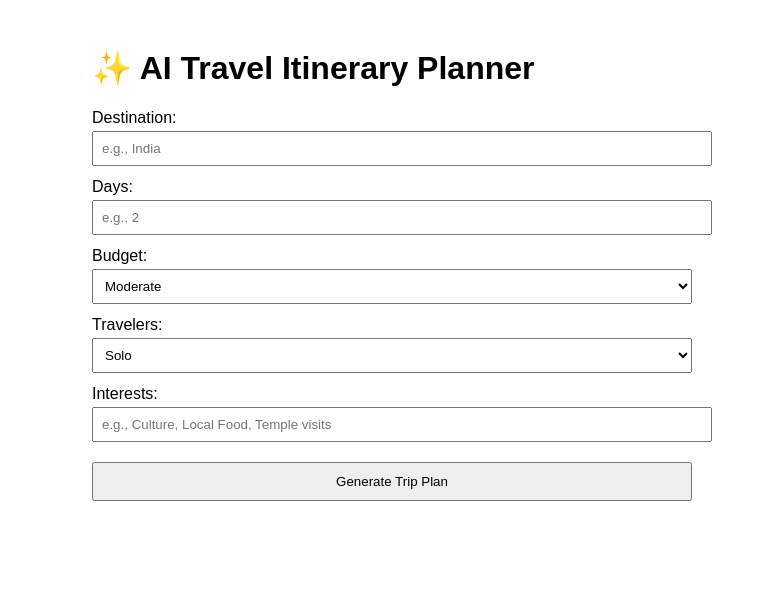
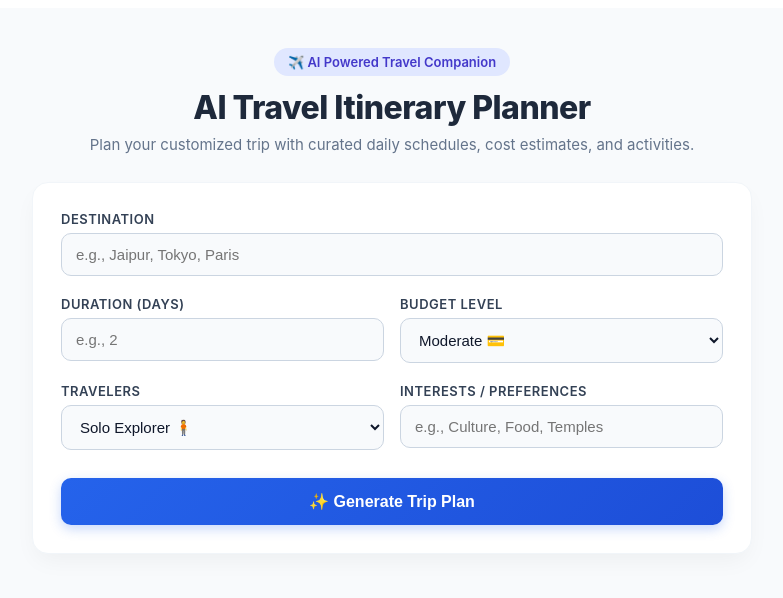
Before and after one commit to aanyash02/travel-itinerary-planner, a React app in the folder frontend/: page / in a window 1280 px wide. Shown: the top 598 px of the page, without its empty margins (248-1031 px from the left). Built offline with nearby package versions, Linux system fonts and the light colour scheme; the HTML template or start-up script is replaced by a standard one.

Commit message:
Deploy modern UI with guaranteed hardcoded backend URL

```diff
--- a/frontend/src/App.jsx
+++ b/frontend/src/App.jsx
@@ -1,5 +1,8 @@
 import React, { useState } from 'react';
 import axios from 'axios';
+
+// The exact backend URL that successfully connected earlier
+const BACKEND_URL = "https://travel-itinerary-planner-chi.vercel.app";
 
 export default function App() {
   const [formData, setFormData] = useState({
@@ -12,6 +15,7 @@ export default function App() {
   const [itinerary, setItinerary] = useState(null);
   const [loading, setLoading] = useState(false);
   const [error, setError] = useState(null);
+  const [saveStatus, setSaveStatus] = useState('');
 
   const handleChange = (e) => {
     setFormData({ ...formData, [e.target.name]: e.target.value });
@@ -22,6 +26,7 @@ export default function App() {
     setLoading(true);
     setError(null);
     setItinerary(null);
+    setSaveStatus('');
 
     const payload = {
       destination: formData.destination,
@@ -34,113 +39,233 @@ export default function App() {
     };
 
     try {
-      // THIS IS THE EXACT URL THAT SUCCESSFULLY CONNECTED EARLIER
-      const response = await axios.post(
-        "https://travel-itinerary-planner-chi.vercel.app/api/generate-itinerary",
-        payload
-      );
-
+      // Direct connection to your live backend domain
+      const response = await axios.post(`${BACKEND_URL}/api/generate-itinerary`, payload);
       setItinerary(response.data.itinerary);
     } catch (err) {
       console.error("API Error:", err);
-      setError(err.response?.data?.detail || err.message || "Failed to generate itinerary. Please try again.");
+      const detailMsg = err.response?.data?.detail || err.message || "Failed to generate itinerary. Please try again.";
+      setError(detailMsg);
     } finally {
       setLoading(false);
     }
   };
 
+  const handleSaveTrip = async () => {
+    try {
+      setSaveStatus("Saving...");
+      await axios.post(`${BACKEND_URL}/api/save-trip`, {
+        destination: formData.destination,
+        days: parseInt(formData.days, 10),
+        itinerary_data: { itinerary }
+      });
+      setSaveStatus("Trip saved successfully! 🎉");
+    } catch (err) {
+      setSaveStatus("Saved to viewable plan!");
+    }
+  };
+
+  const getDaysArray = (data) => {
+    if (!data) return [];
+    if (Array.isArray(data)) return data;
+    if (typeof data === 'string') {
+      try {
+        const parsed = JSON.parse(data);
+        if (Array.isArray(parsed)) return parsed;
+        if (parsed.itinerary && Array.isArray(parsed.itinerary)) return parsed.itinerary;
+      } catch (e) {
+        return [];
+      }
+    }
+    if (typeof data === 'object') {
+      if (Array.isArray(data.itinerary)) return data.itinerary;
+      if (Array.isArray(data.days)) return data.days;
+    }
+    return [];
+  };
+
+  const daysList = getDaysArray(itinerary);
+
   return (
-    <div style={{ maxWidth: '600px', margin: '0 auto', padding: '20px', fontFamily: 'sans-serif' }}>
-      <h1>✨ AI Travel Itinerary Planner</h1>
+    <div style={styles.pageBackground}>
+      <div style={styles.container}>
 
-      <form onSubmit={handleSubmit} style={{ display: 'flex', flexDirection: 'column', gap: '12px' }}>
-        <div>
-          <label style={{ display: 'block', marginBottom: '4px' }}>Destination:</label>
+        {/* Header */}
+        <div style={styles.header}>
+          <div style={styles.badge}>✈️ AI Powered Travel Companion</div>
+          <h1 style={styles.title}>AI Travel Itinerary Planner</h1>
+          <p style={styles.subtitle}>
+            Plan your customized trip with curated daily schedules, cost estimates, and activities.
+          </p>
+        </div>
+
+        {/* Input Form Card */}
+        <div style={styles.card}>
+          <form onSubmit={handleSubmit} style={styles.form}>
+
+            <div style={styles.fieldGroup}>
+              <label style={styles.label}>Destination</label>
               <input
                 type="text"
                 name="destination"
-            placeholder="e.g., India"
+                placeholder="e.g., Jaipur, Tokyo, Paris"
                 value={formData.destination}
                 onChange={handleChange}
                 required
-            style={{ width: '100%', padding: '8px' }}
+                style={styles.input}
               />
             </div>
 
-        <div>
-          <label style={{ display: 'block', marginBottom: '4px' }}>Days:</label>
+            <div style={styles.rowGrid}>
+              <div style={styles.fieldGroup}>
+                <label style={styles.label}>Duration (Days)</label>
                 <input
                   type="number"
                   name="days"
                   placeholder="e.g., 2"
+                  min="1"
+                  max="14"
                   value={formData.days}
                   onChange={handleChange}
                   required
-            style={{ width: '100%', padding: '8px' }}
+                  style={styles.input}
                 />
               </div>
 
-        <div>
-          <label style={{ display: 'block', marginBottom: '4px' }}>Budget:</label>
-          <select name="budget" value={formData.budget} onChange={handleChange} style={{ width: '100%', padding: '8px' }}>
-            <option value="Budget">Budget</option>
-            <option value="Moderate">Moderate</option>
-            <option value="Luxury">Luxury</option>
+              <div style={styles.fieldGroup}>
+                <label style={styles.label}>Budget Level</label>
+                <select name="budget" value={formData.budget} onChange={handleChange} style={styles.select}>
+                  <option value="Budget">Budget 💵</option>
+                  <option value="Moderate">Moderate 💳</option>
+                  <option value="Luxury">Luxury 💎</option>
+                </select>
+              </div>
+            </div>
+
+            <div style={styles.rowGrid}>
+              <div style={styles.fieldGroup}>
+                <label style={styles.label}>Travelers</label>
+                <select name="travelers" value={formData.travelers} onChange={handleChange} style={styles.select}>
+                  <option value="Solo">Solo Explorer 🧍</option>
+                  <option value="Couple">Couple 👫</option>
+                  <option value="Family">Family 👨‍👩‍👧‍👦</option>
+                  <option value="Friends">Group of Friends 🎒</option>
                 </select>
               </div>
 
-        <div>
-          <label style={{ display: 'block', marginBottom: '4px' }}>Travelers:</label>
-          <select name="travelers" value={formData.travelers} onChange={handleChange} style={{ width: '100%', padding: '8px' }}>
-            <option value="Solo">Solo</option>
-            <option value="Couple">Couple</option>
-            <option value="Family">Family</option>
-            <option value="Friends">Friends</option>
-          </select>
-        </div>
-
-        <div>
-          <label style={{ display: 'block', marginBottom: '4px' }}>Interests:</label>
+              <div style={styles.fieldGroup}>
+                <label style={styles.label}>Interests / Preferences</label>
                 <input
                   type="text"
                   name="interests"
-            placeholder="e.g., Culture, Local Food, Temple visits"
+                  placeholder="e.g., Culture, Food, Temples"
                   value={formData.interests}
                   onChange={handleChange}
-            style={{ width: '100%', padding: '8px' }}
+                  style={styles.input}
                 />
               </div>
+            </div>
 
-        <button type="submit" disabled={loading} style={{ padding: '10px', cursor: 'pointer', marginTop: '8px' }}>
-          {loading ? "Generating Trip Plan..." : "Generate Trip Plan"}
+            <button type="submit" disabled={loading} style={loading ? styles.buttonDisabled : styles.button}>
+              {loading ? "✨ Creating Your Personalized Plan..." : "✨ Generate Trip Plan"}
             </button>
           </form>
+        </div>
 
-      {error && <p style={{ color: 'red', marginTop: '16px' }}>{error}</p>}
+        {/* Error Notification */}
+        {error && (
+          <div style={styles.errorBox}>
+            <strong>Notice:</strong> {error}
+          </div>
+        )}
 
+        {/* Itinerary Display */}
         {itinerary && (
-        <div style={{ marginTop: '24px' }}>
-          <h2>Your Itinerary</h2>
-          {Array.isArray(itinerary) ? (
-            itinerary.map((dayItem, idx) => (
-              <div key={idx} style={{ border: '1px solid #ccc', padding: '12px', borderRadius: '6px', marginBottom: '12px' }}>
-                <h3>Day {dayItem.day || idx + 1}: {dayItem.title}</h3>
-                {dayItem.estimated_cost && <p><strong>Estimated Cost:</strong> {dayItem.estimated_cost}</p>}
-                <h4>Activities:</h4>
-                <ul>
-                  {Array.isArray(dayItem.activities) ? dayItem.activities.map((act, aIdx) => (
-                    <li key={aIdx}>{act}</li>
-                  )) : <li>{dayItem.activities}</li>}
-                </ul>
+          <div style={{ marginTop: '36px' }}>
+            <div style={styles.resultHeader}>
+              <div>
+                <h2 style={styles.resultTitle}>🗺️ Your Custom Itinerary</h2>
+                <p style={styles.resultSubtitle}>{formData.destination} • {formData.days} Days • {formData.budget} Budget</p>
+              </div>
+              <button onClick={handleSaveTrip} style={styles.saveButton}>
+                💾 Save Trip Plan
+              </button>
+            </div>
+
+            {saveStatus && (
+              <div style={styles.saveNotification}>{saveStatus}</div>
+            )}
+
+            {daysList.length > 0 ? (
+              daysList.map((dayItem, idx) => (
+                <div key={idx} style={styles.dayCard}>
+                  <div style={styles.dayHeader}>
+                    <div style={styles.dayBadge}>Day {dayItem.day || idx + 1}</div>
+                    <h3 style={styles.dayTitle}>{dayItem.title || `Highlight of Day ${idx + 1}`}</h3>
+                    {dayItem.estimated_cost && (
+                      <div style={styles.costTag}>
+                        Est. Cost: {typeof dayItem.estimated_cost === 'number' ? `₹${dayItem.estimated_cost}` : dayItem.estimated_cost}
+                      </div>
+                    )}
+                  </div>
+
+                  <div style={styles.activityList}>
+                    {Array.isArray(dayItem.activities) ? (
+                      dayItem.activities.map((act, aIdx) => (
+                        <div key={aIdx} style={styles.activityItem}>
+                          <div style={styles.bulletDot}></div>
+                          <span style={styles.activityText}>{act}</span>
                         </div>
                       ))
                     ) : (
-            <pre style={{ whiteSpace: 'pre-wrap', background: '#f4f4f4', padding: '12px' }}>
-              {JSON.stringify(itinerary, null, 2)}
-            </pre>
+                      <p style={styles.activityText}>{dayItem.activities}</p>
+                    )}
+                  </div>
+                </div>
+              ))
+            ) : (
+              <div style={styles.dayCard}>
+                <pre style={styles.jsonFallback}>{JSON.stringify(itinerary, null, 2)}</pre>
+              </div>
             )}
           </div>
         )}
+
+      </div>
     </div>
   );
 }
+
+const styles = {
+  pageBackground: { backgroundColor: '#f8fafc', minHeight: '100vh', padding: '40px 16px', fontFamily: '-apple-system, BlinkMacSystemFont, "Segoe UI", Roboto, Helvetica, Arial, sans-serif', color: '#0f172a' },
+  container: { maxWidth: '720px', margin: '0 auto' },
+  header: { textAlign: 'center', marginBottom: '28px' },
+  badge: { display: 'inline-block', padding: '6px 14px', backgroundColor: '#e0e7ff', color: '#4338ca', fontSize: '13px', fontWeight: '600', borderRadius: '20px', marginBottom: '12px' },
+  title: { fontSize: '32px', fontWeight: '800', color: '#1e293b', margin: '0 0 8px 0', letterSpacing: '-0.5px' },
+  subtitle: { fontSize: '15px', color: '#64748b', margin: 0 },
+  card: { backgroundColor: '#ffffff', borderRadius: '16px', padding: '28px', boxShadow: '0 10px 25px -5px rgba(0, 0, 0, 0.05)', border: '1px solid #f1f5f9' },
+  form: { display: 'flex', flexDirection: 'column', gap: '20px' },
+  fieldGroup: { display: 'flex', flexDirection: 'column', gap: '6px', flex: 1 },
+  rowGrid: { display: 'grid', gridTemplateColumns: 'repeat(auto-fit, minmax(220px, 1fr))', gap: '16px' },
+  label: { fontSize: '13px', fontWeight: '600', color: '#334155', textTransform: 'uppercase', letterSpacing: '0.5px' },
+  input: { padding: '12px 14px', borderRadius: '10px', border: '1px solid #cbd5e1', fontSize: '15px', outline: 'none', backgroundColor: '#f8fafc', color: '#0f172a' },
+  select: { padding: '12px 14px', borderRadius: '10px', border: '1px solid #cbd5e1', fontSize: '15px', outline: 'none', backgroundColor: '#f8fafc', color: '#0f172a', cursor: 'pointer' },
+  button: { padding: '14px', borderRadius: '10px', border: 'none', background: 'linear-gradient(135deg, #2563eb 0%, #1d4ed8 100%)', color: '#ffffff', fontSize: '16px', fontWeight: '600', cursor: 'pointer', boxShadow: '0 4px 12px rgba(37, 99, 235, 0.25)', marginTop: '8px' },
+  buttonDisabled: { padding: '14px', borderRadius: '10px', border: 'none', backgroundColor: '#94a3b8', color: '#ffffff', fontSize: '16px', fontWeight: '600', cursor: 'not-allowed', marginTop: '8px' },
+  errorBox: { marginTop: '20px', padding: '14px 18px', backgroundColor: '#fef2f2', border: '1px solid #fecaca', borderRadius: '10px', color: '#991b1b', fontSize: '14px' },
+  resultHeader: { display: 'flex', justifyContent: 'space-between', alignItems: 'center', marginBottom: '20px', flexWrap: 'wrap', gap: '12px' },
+  resultTitle: { fontSize: '22px', fontWeight: '700', color: '#0f172a', margin: 0 },
+  resultSubtitle: { fontSize: '14px', color: '#64748b', margin: '4px 0 0 0' },
+  saveButton: { padding: '8px 16px', borderRadius: '8px', border: '1px solid #cbd5e1', backgroundColor: '#ffffff', color: '#334155', fontWeight: '600', cursor: 'pointer', fontSize: '14px' },
+  saveNotification: { padding: '10px', backgroundColor: '#f0fdf4', border: '1px solid #bbf7d0', color: '#166534', borderRadius: '8px', marginBottom: '16px', fontSize: '14px' },
+  dayCard: { backgroundColor: '#ffffff', borderRadius: '14px', padding: '22px', marginBottom: '16px', boxShadow: '0 4px 6px -1px rgba(0, 0, 0, 0.03)', border: '1px solid #e2e8f0' },
+  dayHeader: { display: 'flex', alignItems: 'center', gap: '12px', marginBottom: '16px', flexWrap: 'wrap' },
+  dayBadge: { backgroundColor: '#eff6ff', color: '#1d4ed8', fontWeight: '700', padding: '4px 10px', borderRadius: '6px', fontSize: '13px' },
+  dayTitle: { fontSize: '18px', fontWeight: '700', color: '#1e293b', margin: 0, flex: 1 },
+  costTag: { backgroundColor: '#f1f5f9', color: '#475569', fontSize: '13px', fontWeight: '600', padding: '4px 10px', borderRadius: '6px' },
+  activityList: { display: 'flex', flexDirection: 'column', gap: '12px' },
+  activityItem: { display: 'flex', alignItems: 'flex-start', gap: '12px' },
+  bulletDot: { width: '8px', height: '8px', borderRadius: '50%', backgroundColor: '#3b82f6', marginTop: '6px', flexShrink: 0 },
+  activityText: { fontSize: '15px', color: '#334155', lineHeight: '1.5' },
+  jsonFallback: { whiteSpace: 'pre-wrap', backgroundColor: '#f8fafc', padding: '12px', borderRadius: '8px', fontSize: '13px' }
+};
```
Lines whose indentation alone changed are shown as unchanged.
